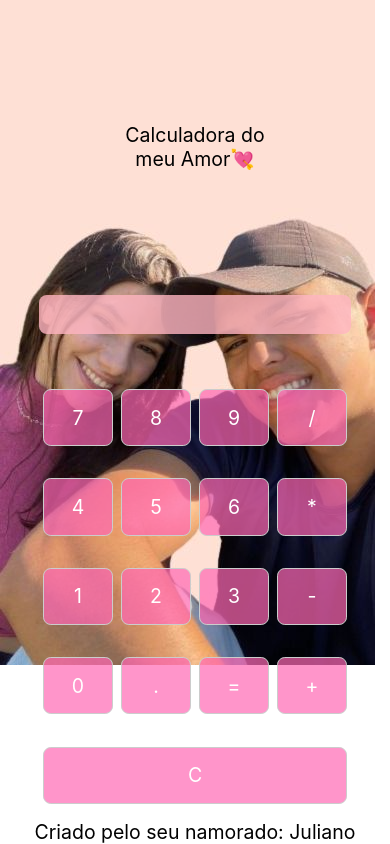
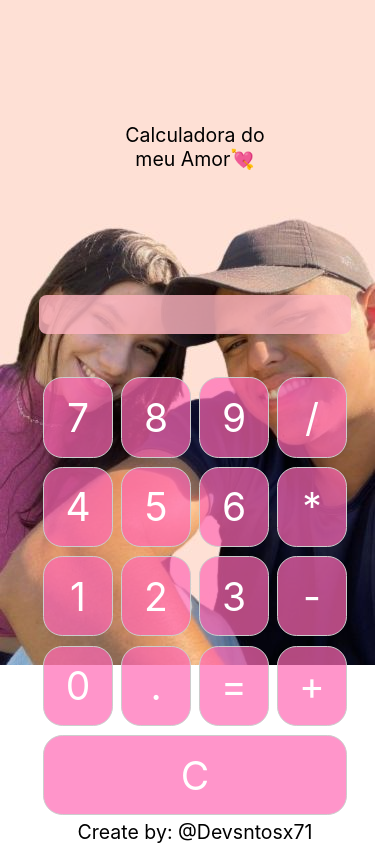
Before and after one commit to DSantosxTech/AffectionateDigits, a React Native app: screen / in a window 390 px wide. Built offline with nearby package versions, Linux system fonts and the light colour scheme.

Commit message:
add modificad

```diff
--- a/App.js
+++ b/App.js
@@ -99,7 +99,7 @@ export default function App() {
             </View>
           ))}
         </View>
-        <Text style={styles.titulo}>Criado pelo seu namorado: Juliano</Text>
+        <Text style={styles.titulo}>Create by: @Devsntosx71</Text>
       </View>
     </ImageBackground>
   );
@@ -161,13 +161,14 @@ const styles = StyleSheet.create({
     justifyContent: 'center',
     borderWidth: 1,
     borderColor: '#ccc',
-    borderRadius: width * 0.02,
+
+    borderRadius: width * 0.05,
     margin: width * 0.01, // Reduzi a margem
     padding: width * 0.04, // Aumentei o padding
     backgroundColor: 'rgba(255, 105, 180, 0.7)',
   },
   textoBotao: {
-    fontSize: width * 0.05,
+    fontSize: width * 0.10,
     color: '#fff',
   },
 });
```
